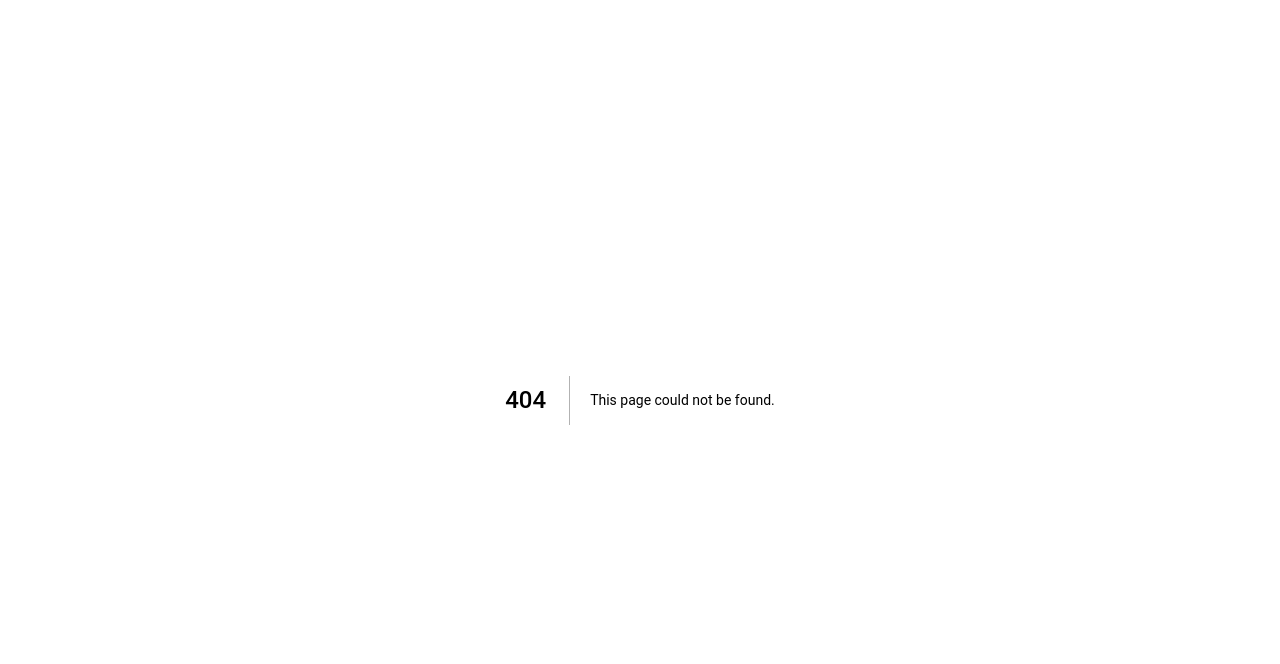
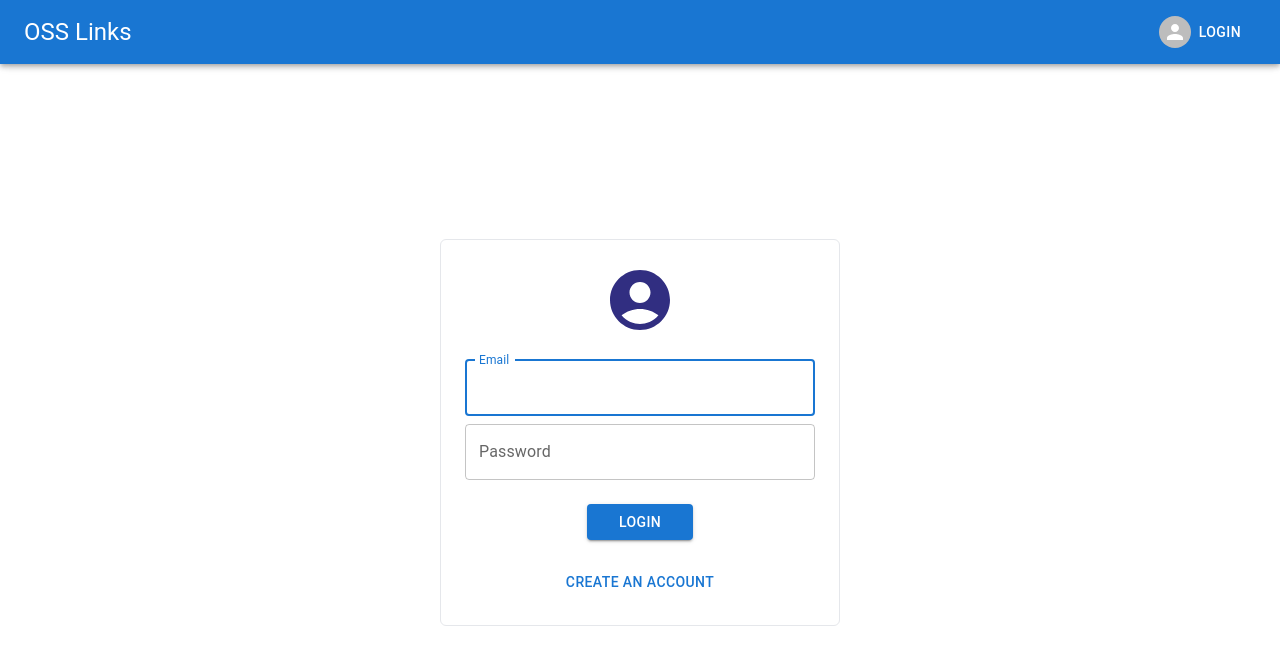
Before and after one commit to murilosr/oss-links, a Next.js app in the folder oss-links-nextjs/: page /login in a window 1280 px wide. Before the commit this address had no page. Shown: the top 664 px of the page. Built offline with nearby package versions, Linux system fonts and the light colour scheme.

Commit message:
feat(nextjs): Add LoginForm and Login page;

```diff
--- /dev/null
+++ b/oss-links-nextjs/pages/login.tsx
@@ -0,0 +1,24 @@
+import Head from 'next/head'
+import LoginForm from 'src/components/LoginForm'
+import { AuthProvider } from 'src/contexts/AuthProvider'
+import AdminPanel from 'src/layouts/AdminPanel'
+
+export default function Login() {
+
+  return (
+    <>
+      <Head>
+        <title>Create Next App</title>
+        <meta name="description" content="OSS Links" />
+        <meta name="viewport" content="width=device-width, initial-scale=1" />
+        <link rel="icon" href="/favicon.ico" />
+      </Head>
+
+      <AuthProvider>
+        <AdminPanel>
+          <LoginForm />
+        </AdminPanel>
+      </AuthProvider>
+    </>
+  )
+}
--- a/oss-links-nextjs/src/components/AppBar/index.tsx
+++ b/oss-links-nextjs/src/components/AppBar/index.tsx
@@ -67,8 +67,8 @@ const AppBar = () => {
                         transformOrigin={{ horizontal: 'right', vertical: 'top' }}
                         anchorOrigin={{ horizontal: 'right', vertical: 'bottom' }}
                         >
-                        <MenuItem>Login</MenuItem>
-                    <MenuItem>Sign up</MenuItem>
+                        <Link href="/login"><MenuItem>Login</MenuItem></Link>
+                        <Link href="/login"><MenuItem>Sign up</MenuItem></Link>
                 </Menu>
             </Box>
         </Toolbar>
--- /dev/null
+++ b/oss-links-nextjs/src/components/LoginForm/index.tsx
@@ -0,0 +1,28 @@
+import React from 'react';
+import AccountCircleIcon from '@mui/icons-material/AccountCircle';
+import TextField from '@mui/material/TextField';
+import Button from '@mui/material/Button';
+import Link from 'next/link';
+
+export default function LoginForm() {
+    return (
+        <div className='flex flex-col px-6 py-6 items-center
+                        border rounded-md w-full sm:w-[400px] bg-white'>
+
+            <div className='flex justify-center mb-6'>
+                <AccountCircleIcon className='text-7xl text-indigo-900' />
+            </div>
+
+            <form className='flex flex-col items-center w-full'>
+                <TextField className="w-full mb-2" label="Email" variant="outlined" autoFocus={true}/>
+                <TextField className="w-full mb-6" label="Password" variant="outlined" type="password" />
+                <Button className='px-8 mb-6' variant='contained'>Login</Button>
+            </form>
+
+            <Link href={"/"}>
+                <Button variant='text'>Create an account</Button>
+            </Link>
+
+        </div>
+    );
+}
--- a/oss-links-nextjs/styles/globals.css
+++ b/oss-links-nextjs/styles/globals.css
@@ -18,6 +18,9 @@
     padding: 0;
     margin: 0;
     font-family: 'Roboto', sans-serif;
+  }
+
+  body {
     overflow: clip;
   }
 
```
